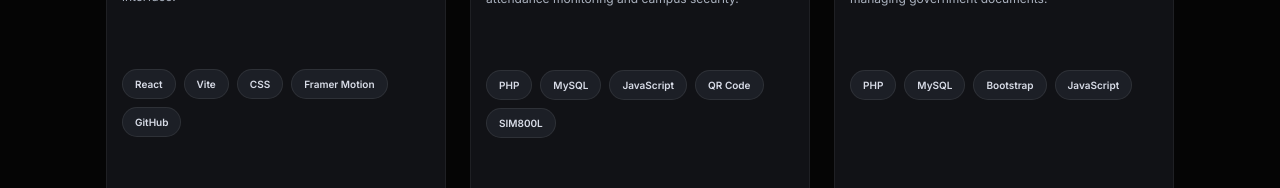
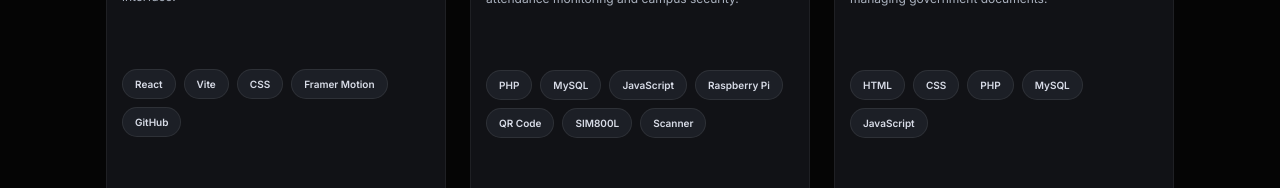
Before and after one commit to Mario-21-cyber/john-matthew-portfolio, a React (Vite) app: page / in a window 1280 px wide. Shown: the part 1279-1467 px from the top of the page. Built offline with nearby package versions, Linux system fonts and the light colour scheme.

Commit message:
Update RecentProjects component with new capstone project and enhance tech stack details

```diff
--- a/src/components/RecentProjects/RecentProjects.jsx
+++ b/src/components/RecentProjects/RecentProjects.jsx
@@ -6,6 +6,7 @@ import { motion } from "framer-motion";
 import { FaGithub, FaExternalLinkAlt } from "react-icons/fa";
 
 import portfolio from "../../assets/images/portfolio.png";
+import capstone from "../../assets/images/capstone.png";
 
 const projects = [
   {
@@ -37,9 +38,17 @@ const projects = [
     description:
       "A campus entrance monitoring system using QR Code authentication and SMS notifications for real-time attendance monitoring and campus security.",
 
-    image: portfolio,
+    image: capstone,
 
-    tech: ["PHP", "MySQL", "JavaScript", "QR Code", "SIM800L"],
+    tech: [
+      "PHP",
+      "MySQL",
+      "JavaScript",
+      "Raspberry Pi",
+      "QR Code",
+      "SIM800L",
+      "Scanner ",
+    ],
 
     github: "#",
 
@@ -58,7 +67,7 @@ const projects = [
 
     image: portfolio,
 
-    tech: ["PHP", "MySQL", "Bootstrap", "JavaScript"],
+    tech: ["HTML", "CSS", "PHP", "MySQL", "JavaScript"],
 
     github: "#",
 
```
Also changed, not shown: 1 other file (tests, documents, lock files or other folders).
